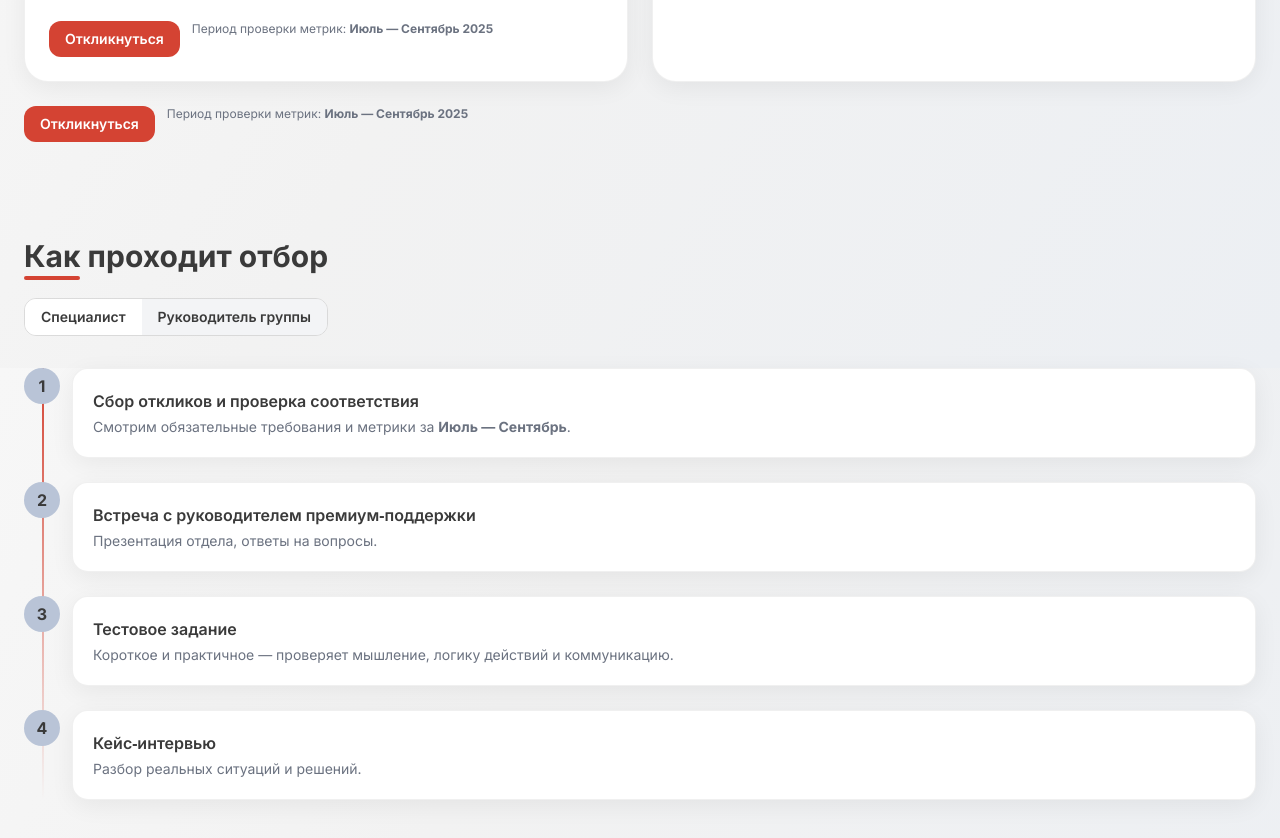
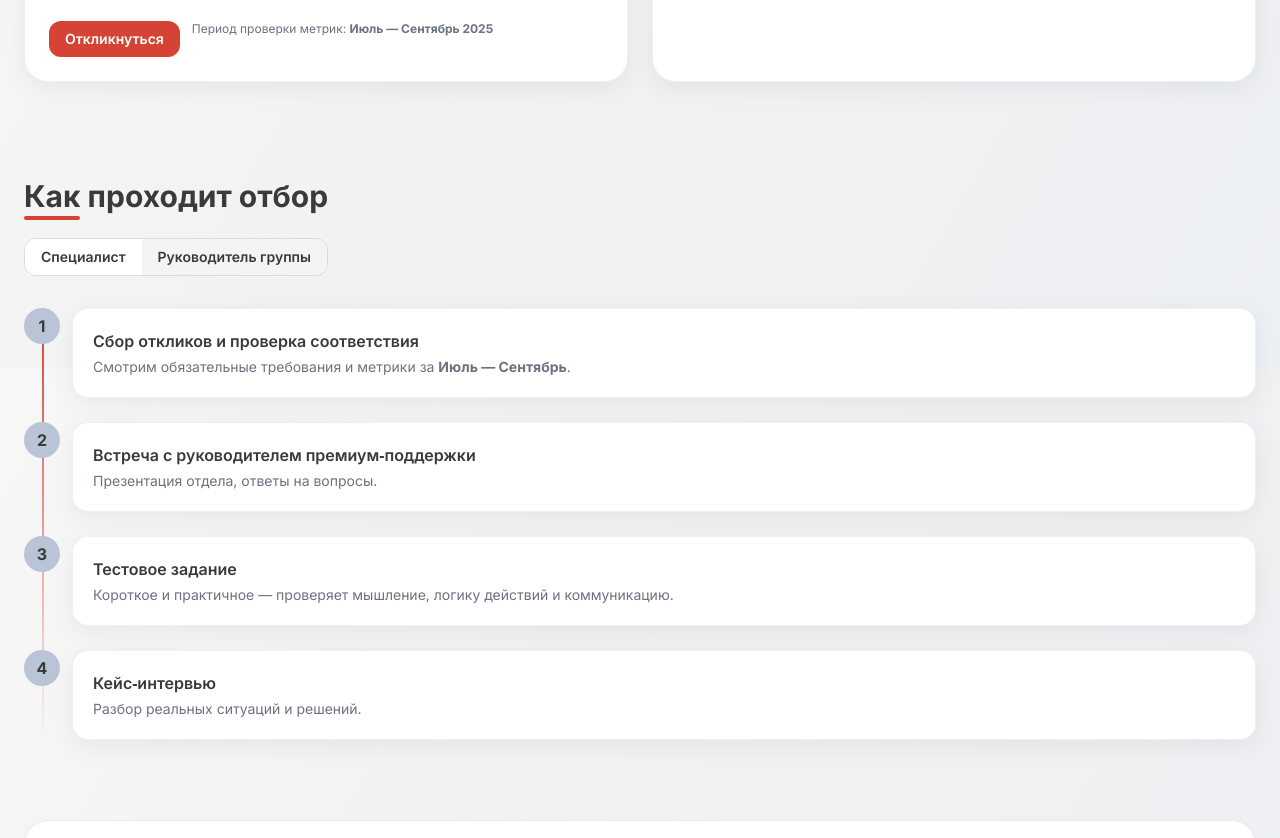
Before and after one commit to MorozovAnton90/area, a plain HTML site: page index.html in a window 1280 px wide. Shown: the part 1232-2070 px from the top of the page. Drawn offline with nearby package versions, Linux system fonts and the light colour scheme.

Commit message:
Fix duplicate CTA block in team lead card

```diff
--- a/index.html
+++ b/index.html
@@ -192,12 +192,6 @@
             <a class="inline-flex items-center justify-center rounded-xl px-4 py-2 text-white text-sm font-semibold" style="background:var(--c-accent)" target="_blank" rel="noopener" href="https://forms.gle/cDbGyDcJUyr79xXR7">Откликнуться</a>
             <span class="text-xs muted">Период проверки метрик: <strong>Июль — Сентябрь 2025</strong></span>
           </div>
-          </div>
-
-          <div class="mt-6 flex flex-wrap gap-3">
-            <a class="inline-flex items-center justify-center rounded-xl px-4 py-2 text-white text-sm font-semibold" style="background:var(--c-accent)" target="_blank" rel="noopener" href="https://forms.gle/cDbGyDcJUyr79xXR7">Откликнуться</a>
-            <span class="text-xs muted">Период проверки метрик: <strong>Июль — Сентябрь 2025</strong></span>
-          </div>
         </article>
       </div>
     </div>
```
